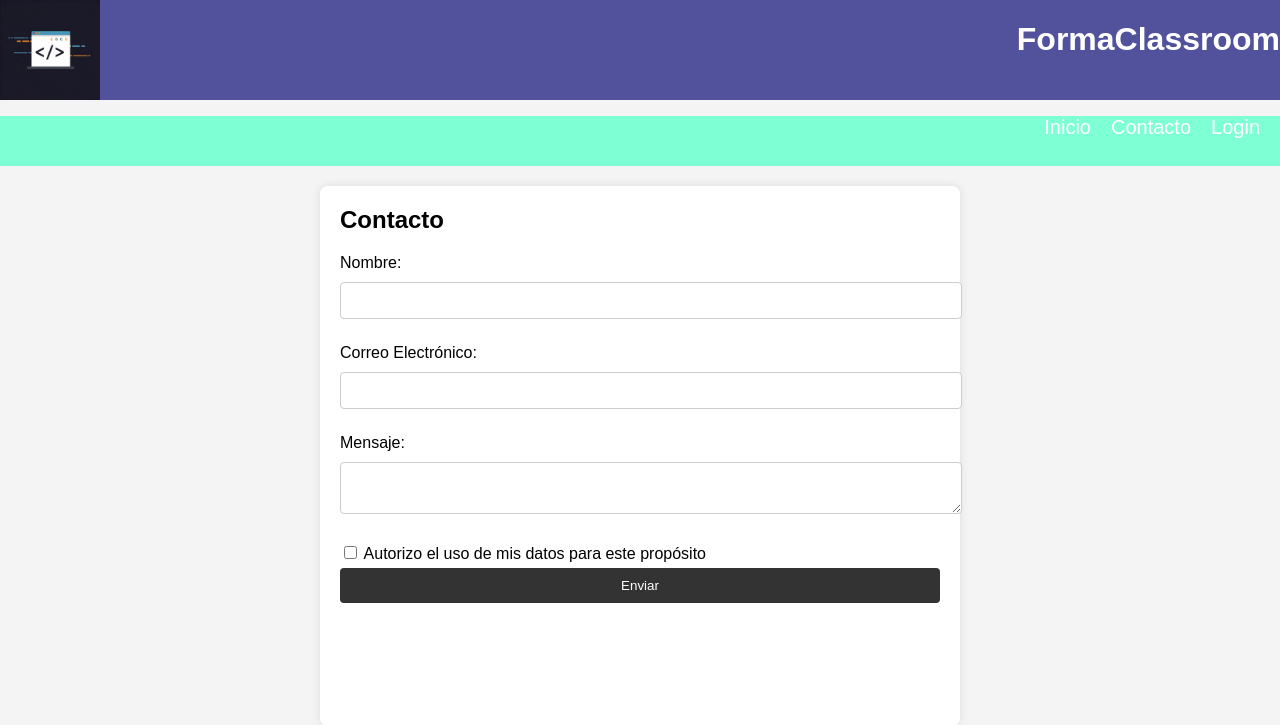
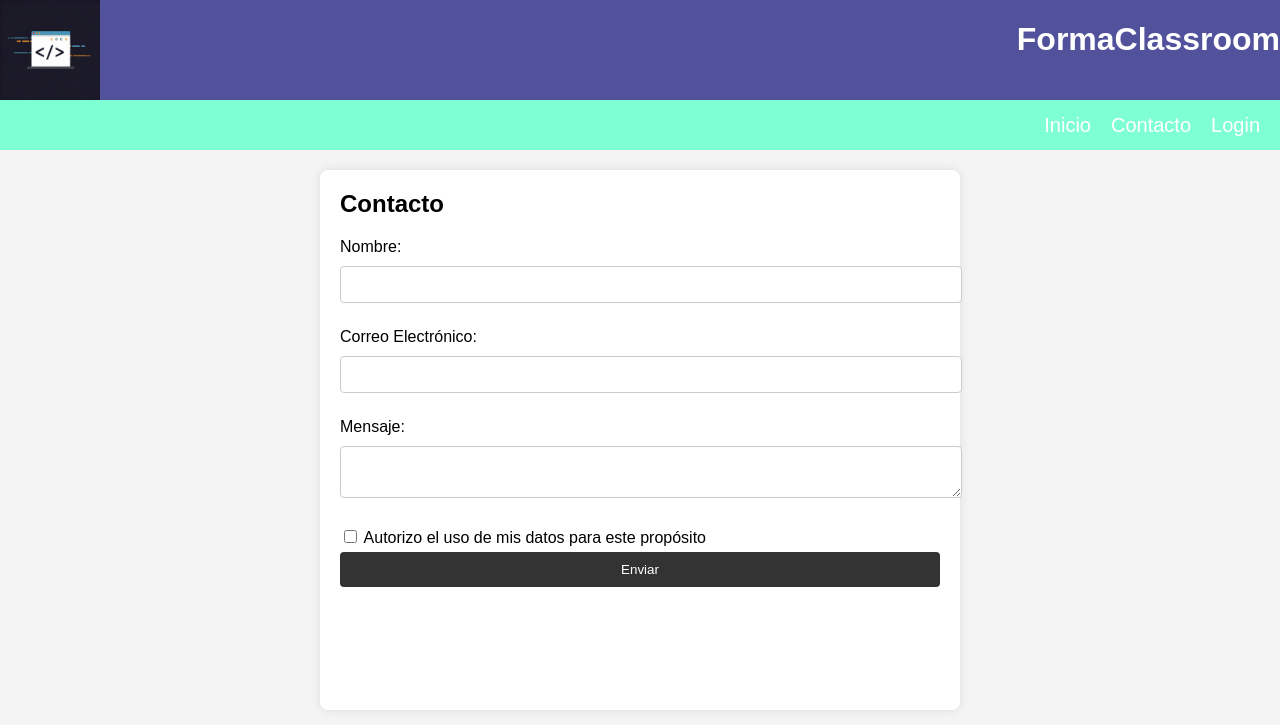
Before and after one commit to ToniTF/web2, a PHP site: page /contacto.html in a window 1280 px wide. Shown: the top 725 px of the page. Run offline with PHP 8.4, Linux system fonts and the light colour scheme.

Commit message:
NO se que es esto

```diff
--- a/css/contacto.css
+++ b/css/contacto.css
@@ -14,23 +14,26 @@ header {
     background-color: rgb(81, 81, 156);
 }
 
-
 nav {
     background-color: aquamarine;
     height: 50px;
+    display: flex;
+    align-items: center;
+    justify-content: right;
 }
 
 nav ul {
     display: flex;
     /*hijos uno al lado del otro*/
-    justify-content: right;
     list-style-type: none;
     /*Para quitar los puntos o los números de las listas*/
+
 }
 
 nav ul li {
     margin-right: 20px;
     font-size: 20px;
+    align-items: center;
 }
 
 nav ul li a {
@@ -41,7 +44,8 @@ nav ul li a {
 nav ul li a:hover {
     text-decoration: underline;
 }
-section{
+
+section {
     height: 500px;
 }
 
@@ -92,6 +96,7 @@ section{
 footer {
     height: 100px;
 }
+
 .pie_de_pagina {
     display: flex;
     justify-content: center;
```
